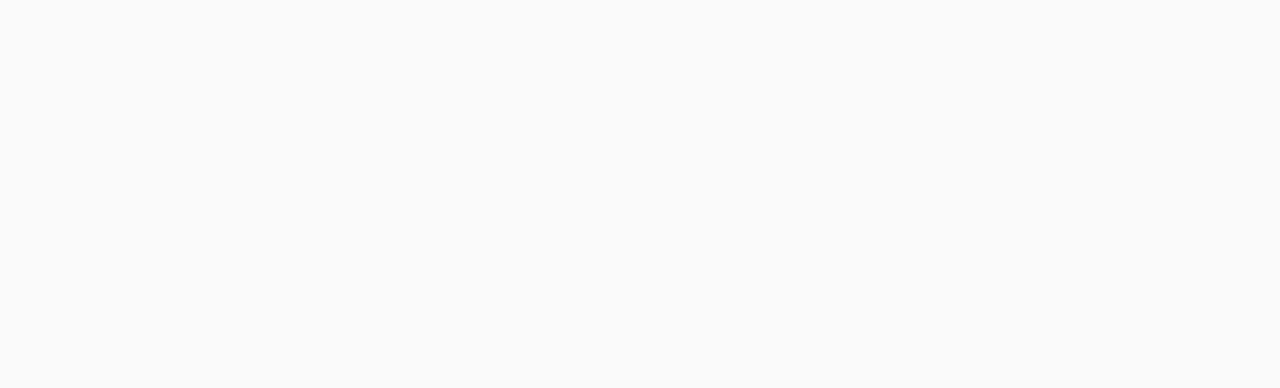
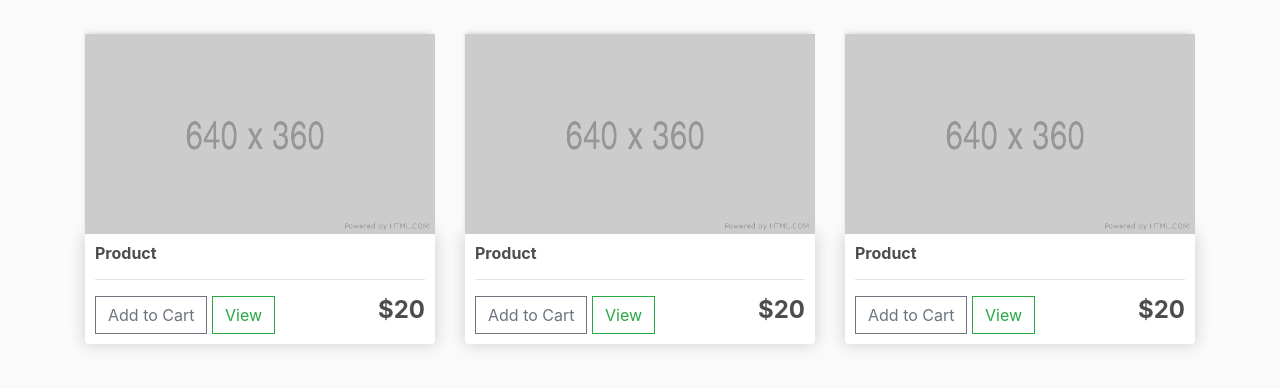
Before and after one commit to trevorsaudi/django-Shoestore, a Django app: page /store/ in a window 1280 px wide. Before the commit the part shown is empty. Shown: the top 388 px of the page. Run offline with Django 3.2, Linux system fonts and the light colour scheme; some libraries are stand-ins or nearby versions.

Commit message:
added some dummy data for store.html

```diff
--- a/ecommerce/shoestore/templates/store/store.html
+++ b/ecommerce/shoestore/templates/store/store.html
@@ -2,21 +2,44 @@
 {% load static %}
 {% block content %}
 	<div class="row">
-		{% for product in products %}
 		<div class="col-lg-4">
-			<img class="thumbnail" src="{{product.imageURL}}">
+			<img class="thumbnail" src="{% static 'images/placeholder.png' %}">
 			<div class="box-element product">
-				<h6><strong>{{product.name}}</strong></h6>
+				<h6><strong>Product</strong></h6>
 				<hr>
 
-				<button data-product="{{product.id}}" data-action="add" class="btn btn-outline-secondary add-btn update-cart">Add to Cart</button>
-
+				<button  class="btn btn-outline-secondary add-btn">Add to Cart</button>
 				<a class="btn btn-outline-success" href="#">View</a>
-				<h4 style="display: inline-block; float: right"><strong>${{product.price}}</strong></h4>
+				<h4 style="display: inline-block; float: right"><strong>$20</strong></h4>
 
 			</div>
 		</div>
-		{% endfor %}
+
+		<div class="col-lg-4">
+			<img class="thumbnail" src="{% static 'images/placeholder.png' %}">
+			<div class="box-element product">
+				<h6><strong>Product</strong></h6>
+				<hr>
+
+				<button  class="btn btn-outline-secondary add-btn">Add to Cart</button>
+				<a class="btn btn-outline-success" href="#">View</a>
+				<h4 style="display: inline-block; float: right"><strong>$20</strong></h4>
+
+			</div>
+		</div>
+
+		<div class="col-lg-4">
+			<img class="thumbnail" src="{% static 'images/placeholder.png' %}">
+			<div class="box-element product">
+				<h6><strong>Product</strong></h6>
+				<hr>
+
+				<button  class="btn btn-outline-secondary add-btn">Add to Cart</button>
+				<a class="btn btn-outline-success" href="#">View</a>
+				<h4 style="display: inline-block; float: right"><strong>$20</strong></h4>
+
+			</div>
+		</div>
 	</div>
 
 {% endblock content %}
```
